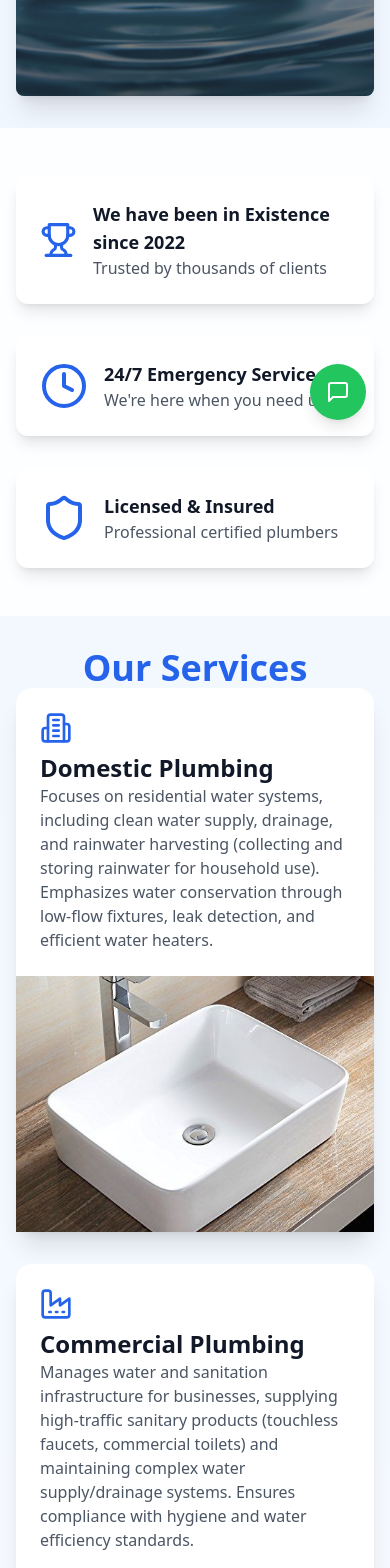
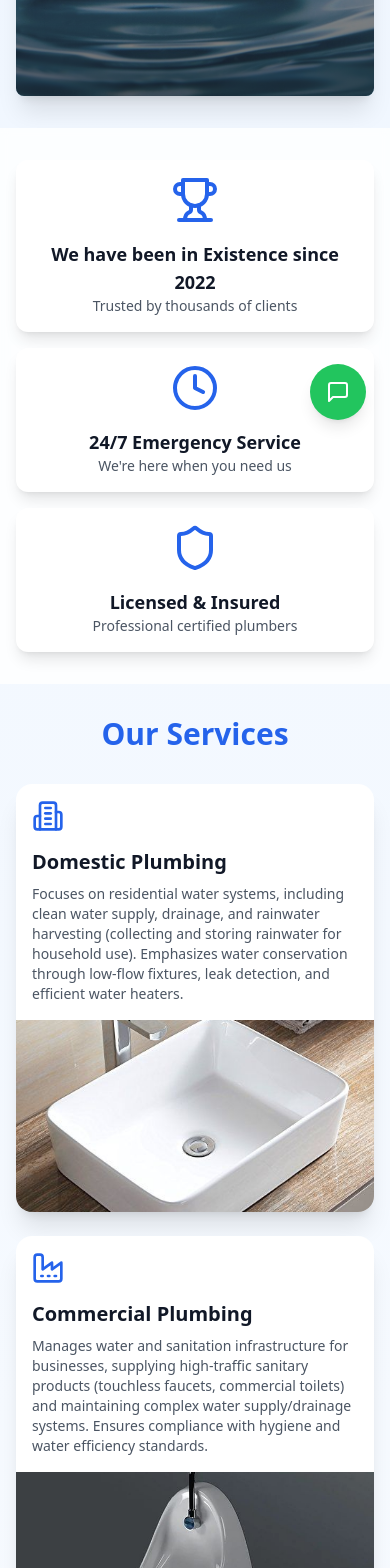
Before and after one commit to ladsontech/haga-water-limited, a React (Vite) app: page / in a window 390 px wide. Shown: the part 400-1968 px from the top of the page. Built offline with nearby package versions, Linux system fonts and the light colour scheme.

Commit message:
Implement mobile responsiveness
This commit makes the application responsive to different screen sizes, improving the user experience on mobile devices.

```diff
--- a/src/pages/Index.tsx
+++ b/src/pages/Index.tsx
@@ -1,3 +1,4 @@
+
 import Hero from "@/components/Hero";
 import Footer from "@/components/Footer";
 import { Droplet, Building2, Factory, Sprout, Trophy, Clock, Shield } from "lucide-react";
@@ -53,15 +54,16 @@ const Index = () => {
     <div className="min-h-screen bg-gradient-to-b from-blue-50 to-white">
       <Hero />
 
-      <section className="py-12 bg-white/80 backdrop-blur-sm">
-        <div className="max-w-7xl mx-auto px-4">
-          <div className="grid grid-cols-1 md:grid-cols-3 gap-8">
+      {/* Features Section */}
+      <section className="py-8 sm:py-12 bg-white/80 backdrop-blur-sm">
+        <div className="max-w-7xl mx-auto px-4 sm:px-6 lg:px-8">
+          <div className="grid grid-cols-1 md:grid-cols-2 lg:grid-cols-3 gap-4 sm:gap-6 lg:gap-8">
             {features.map((feature, index) => (
-              <div key={index} className="flex items-center space-x-4 p-6 rounded-xl bg-white shadow-lg">
-                <feature.icon className="w-12 h-12 text-blue-600" />
-                <div>
+              <div key={index} className="flex flex-col sm:flex-row items-center sm:items-start space-y-4 sm:space-y-0 sm:space-x-4 p-4 sm:p-6 rounded-xl bg-white shadow-lg hover:shadow-xl transition-shadow duration-300">
+                <feature.icon className="w-12 h-12 text-blue-600 flex-shrink-0" />
+                <div className="text-center sm:text-left">
                   <h3 className="text-lg font-semibold text-gray-900">{feature.title}</h3>
-                  <p className="text-gray-600">{feature.description}</p>
+                  <p className="text-sm sm:text-base text-gray-600">{feature.description}</p>
                 </div>
               </div>
             ))}
@@ -69,28 +71,43 @@ const Index = () => {
         </div>
       </section>
 
+      {/* Services Section */}
       <section className="py-8 sm:py-12">
-        <div className="max-w-7xl mx-auto px-4">
-          <h2 className="text-4xl font-bold text-center text-blue-600">Our Services</h2>
-          <div className="grid grid-cols-1 md:grid-cols-2 gap-8">
+        <div className="max-w-7xl mx-auto px-4 sm:px-6 lg:px-8">
+          <h2 className="text-3xl sm:text-4xl font-bold text-center text-blue-600 mb-8">Our Services</h2>
+          <div className="grid grid-cols-1 md:grid-cols-2 gap-6 lg:gap-8">
             {services.map((service) => (
-              <div key={service.title} className="group relative bg-white rounded-2xl shadow-xl">
-                <div className="p-6">
-                  <service.Icon className="text-blue-600 h-8 w-8" />
-                  <h3 className="text-2xl font-bold text-gray-900 mt-2">{service.title}</h3>
-                  <p className="text-gray-600">{service.description}</p>
+              <div key={service.title} className="group relative bg-white rounded-2xl shadow-xl overflow-hidden hover:shadow-2xl transition-shadow duration-300">
+                <div className="p-4 sm:p-6">
+                  <service.Icon className="text-blue-600 h-8 w-8 mb-4" />
+                  <h3 className="text-xl sm:text-2xl font-bold text-gray-900 mb-2">{service.title}</h3>
+                  <p className="text-sm sm:text-base text-gray-600">{service.description}</p>
                 </div>
-                <img src={service.image} alt={service.title} className="w-full h-64 object-cover" />
+                <div className="relative h-48 sm:h-64">
+                  <img
+                    src={service.image}
+                    alt={service.title}
+                    className="absolute inset-0 w-full h-full object-cover transform group-hover:scale-105 transition-transform duration-300"
+                  />
+                </div>
               </div>
             ))}
           </div>
         </div>
       </section>
 
-      <section className="py-16 bg-blue-600 text-center">
-        <h2 className="text-3xl font-bold text-white">24/7 Emergency Plumbing Services</h2>
-        <p className="text-xl text-blue-100">Don't wait until it's too late. Contact us now!</p>
-        <Button className="mt-4 bg-white text-blue-600">Call Now: +256 755 694 693</Button>
+      {/* Emergency Call Section */}
+      <section className="py-8 sm:py-16 bg-blue-600 text-center">
+        <div className="max-w-7xl mx-auto px-4 sm:px-6 lg:px-8">
+          <h2 className="text-2xl sm:text-3xl font-bold text-white mb-4">24/7 Emergency Plumbing Services</h2>
+          <p className="text-lg sm:text-xl text-blue-100 mb-6">Don't wait until it's too late. Contact us now!</p>
+          <Button
+            variant="secondary"
+            className="bg-white text-blue-600 hover:bg-blue-50 transition-colors duration-300 text-base sm:text-lg px-6 py-3"
+          >
+            Call Now: +256 755 694 693
+          </Button>
+        </div>
       </section>
 
       <Footer />
```
